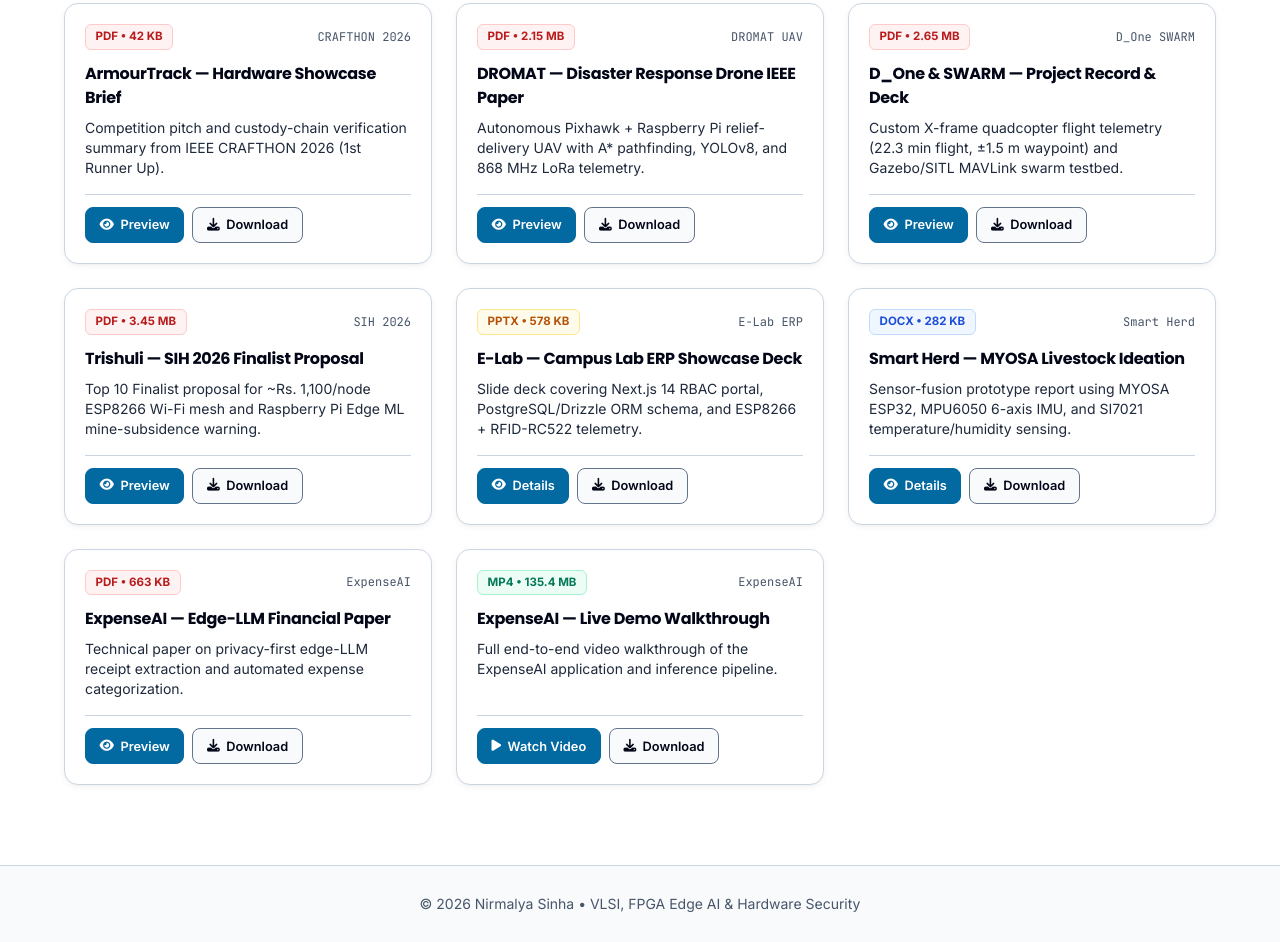
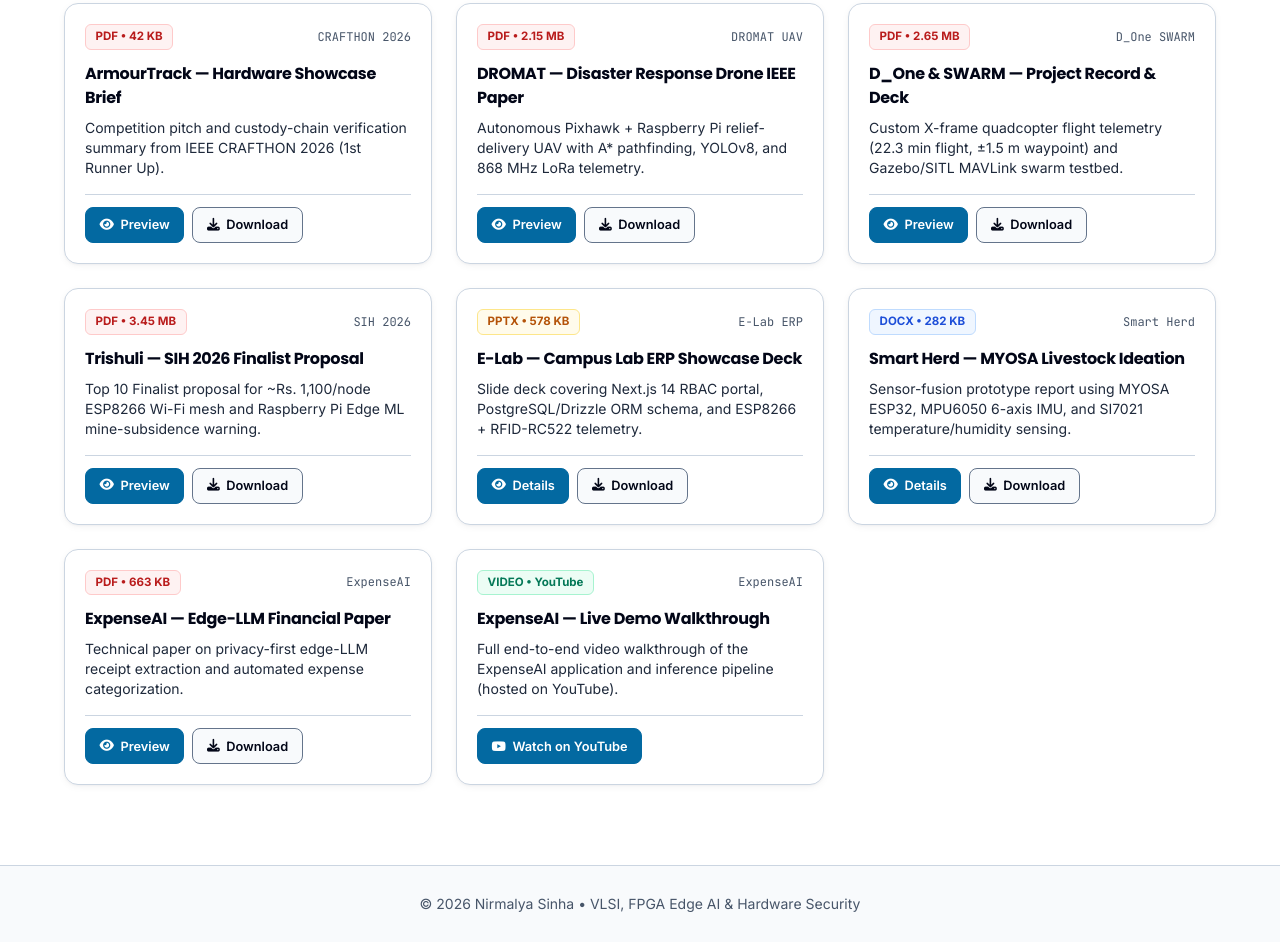
Before and after one commit to NirmalyaASinha/NirmalyaSinhaPortfolio, a plain HTML site: page vault.html in a window 1280 px wide. Shown: the part 930-1872 px from the top of the page. Drawn offline with nearby package versions, Linux system fonts and the light colour scheme.

Commit message:
Remove 135 MiB asset from repo for Cloudflare 25 MiB limit and link demo to YouTube

```diff
--- a/assets/js/script.js
+++ b/assets/js/script.js
@@ -406,11 +406,11 @@ document.addEventListener('DOMContentLoaded', () => {
         'expenseai-demo-mp4': {
             title: 'ExpenseAI — Live Demo Walkthrough',
             type: 'MP4',
-            size: '135.4 MB',
+            size: 'YouTube Demo',
             project: 'ExpenseAI',
-            summary: 'Full end-to-end video walkthrough of the ExpenseAI application and inference pipeline.',
-            src: './assets/documents/armourtrack_showcase.pptx',
-            downloadName: 'ExpenseAI_Demo_Walkthrough.mp4'
+            summary: 'Full end-to-end video walkthrough of the ExpenseAI application and inference pipeline (hosted externally due to 25 MiB Cloudflare asset limit).',
+            src: 'https://www.youtube.com/@Nirmalya-Sinha',
+            external: true
         }
     };
 
--- a/vault.html
+++ b/vault.html
@@ -324,15 +324,14 @@
                 <article class="doc-card surface-card is-interactive p-5 flex flex-col justify-between" data-doc-type="mp4">
                     <div>
                         <div class="flex items-center justify-between gap-2 mb-3">
-                            <span class="doc-type-badge doc-type-badge--mp4">MP4 &bull; 135.4 MB</span>
+                            <span class="doc-type-badge doc-type-badge--mp4">VIDEO &bull; YouTube</span>
                             <span class="font-mono-tech text-xs" style="color: var(--text-muted);">ExpenseAI</span>
                         </div>
                         <h2 class="text-base font-bold mb-2">ExpenseAI — Live Demo Walkthrough</h2>
-                        <p class="text-xs sm:text-sm mb-4" style="color: var(--text-secondary);">Full end-to-end video walkthrough of the ExpenseAI application and inference pipeline.</p>
+                        <p class="text-xs sm:text-sm mb-4" style="color: var(--text-secondary);">Full end-to-end video walkthrough of the ExpenseAI application and inference pipeline (hosted on YouTube).</p>
                     </div>
                     <div class="flex flex-wrap gap-2 pt-3 border-t" style="border-color: var(--border-subtle);">
-                        <button type="button" data-open-doc="expenseai-demo-mp4" class="doc-action-btn doc-action-btn--primary"><i class="fas fa-play" aria-hidden="true"></i><span>Watch Video</span></button>
-                        <a href="./assets/documents/armourtrack_showcase.pptx" download="ExpenseAI_Demo_Walkthrough.mp4" class="doc-action-btn"><i class="fas fa-download" aria-hidden="true"></i><span>Download</span></a>
+                        <a href="https://www.youtube.com/@Nirmalya-Sinha" target="_blank" rel="noopener noreferrer" class="doc-action-btn doc-action-btn--primary"><i class="fab fa-youtube" aria-hidden="true"></i><span>Watch on YouTube</span></a>
                     </div>
                 </article>
             </div>
```
Also changed, not shown: projects.html (+1 -1 lines), 2 other files.
